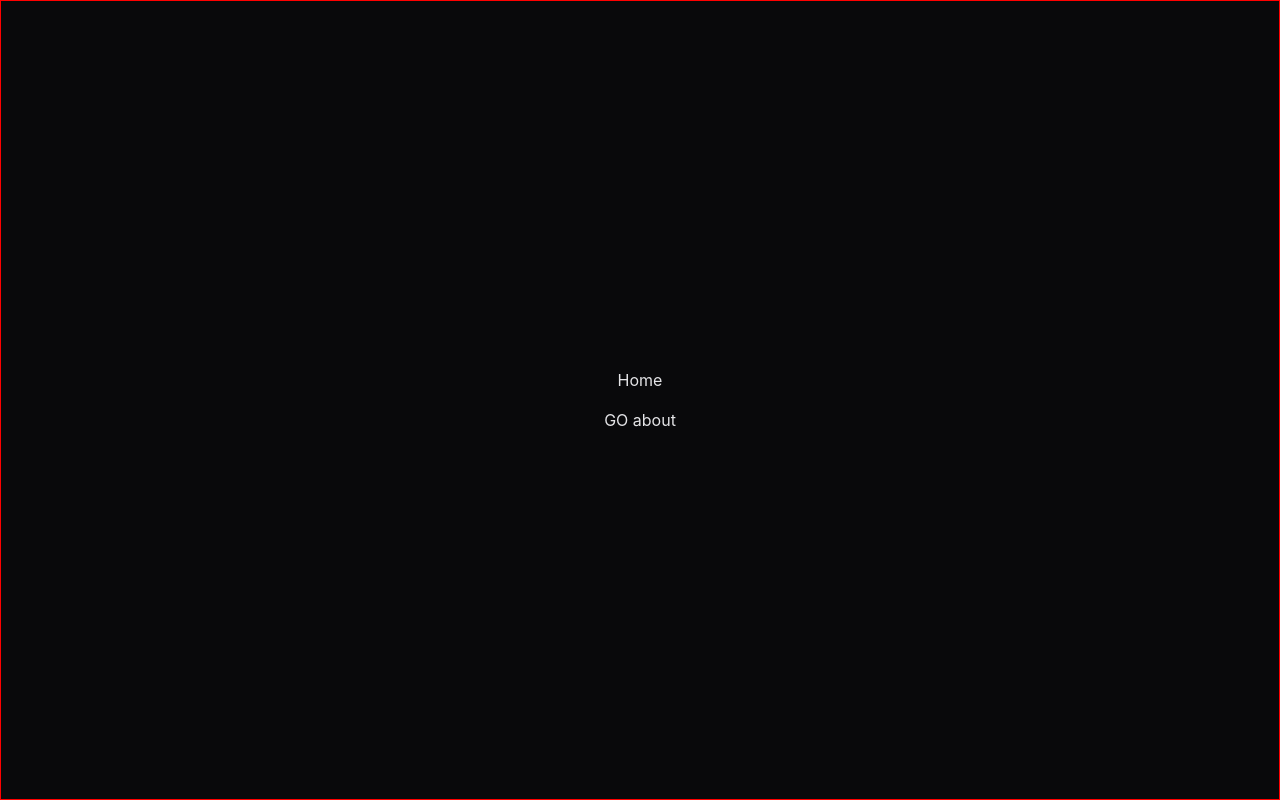
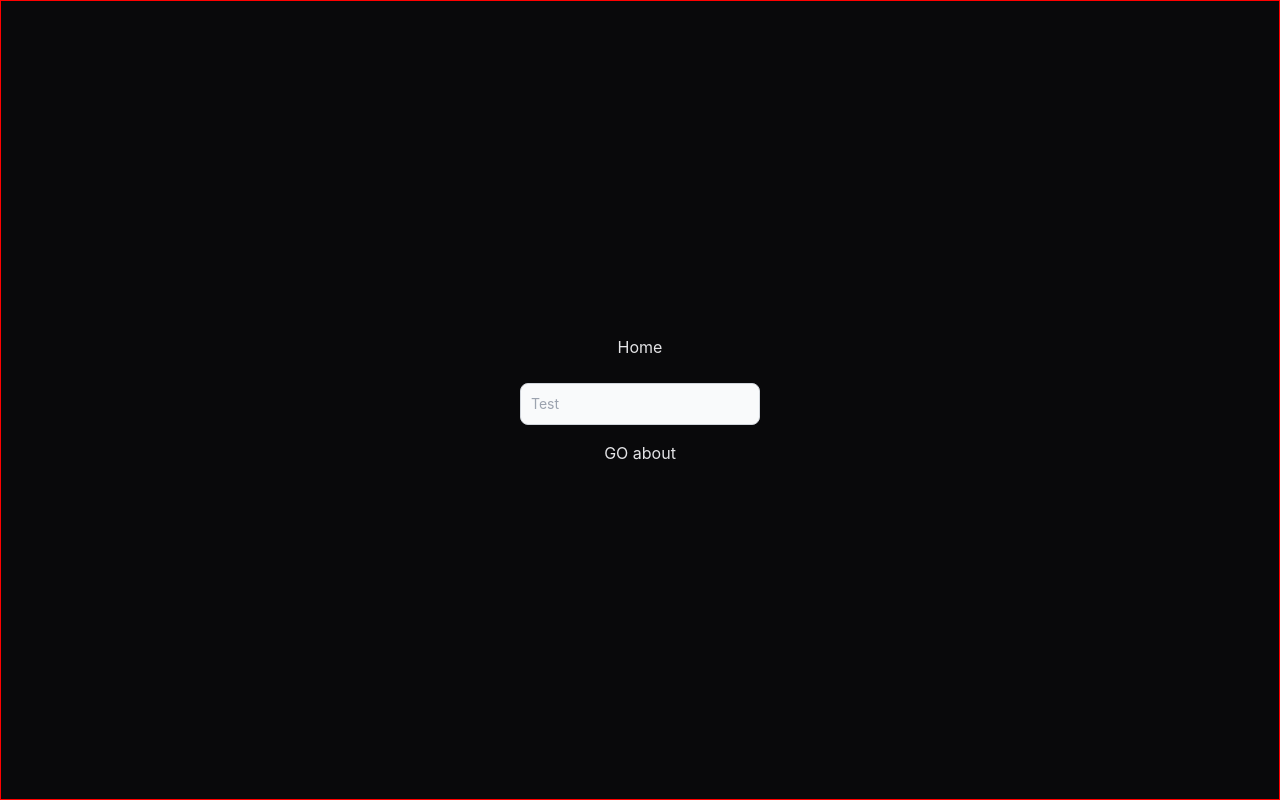
Before and after one commit to Megas-MDN/simple-react-app, a React (Vite) app: page / in a window 1280 px wide. Built offline with nearby package versions, Linux system fonts and the light colour scheme.

Commit message:
feat: Insert input

```diff
--- a/src/App.tsx
+++ b/src/App.tsx
@@ -9,6 +9,7 @@
 import { Button } from './components/Button';
 import Flex from './components/Flex';
 import FlexCol from './components/FlexCol';
+import InputText from './components/InputText';
 
 const router = createBrowserRouter([
   {
@@ -45,6 +46,7 @@
   return (
     <div className={styles.container}>
       <h2>Home</h2>
+      <InputText placeholder='Test' />
       <button onClick={() => navigate('/about')}>GO about</button>
     </div>
   );
--- /dev/null
+++ b/src/components/InputText.tsx
@@ -0,0 +1,47 @@
+import React from 'react';
+
+interface IInputText {
+  placeholder?: string;
+  label?: string;
+  text?: string;
+  labelStyles?: string;
+  htmlFor?: string;
+  ariaDescribedby?: string;
+  inputStyles?: string;
+  type?: string;
+  onChange?: (e: React.ChangeEvent<HTMLInputElement>) => void;
+}
+
+const InputText = ({
+  placeholder,
+  label,
+  text,
+  labelStyles = '',
+  htmlFor,
+  ariaDescribedby,
+  inputStyles = '',
+  type = 'text',
+  onChange,
+}: IInputText) => {
+  return (
+    <div>
+      <label
+        htmlFor={htmlFor || 'helper-text'}
+        className={`block mb-2 text-sm font-medium ${labelStyles}`}
+      >
+        {label}
+      </label>
+      <input
+        type={type}
+        id={htmlFor || 'helper-text'}
+        aria-describedby={ariaDescribedby || 'helper-text-explanation'}
+        className={`bg-gray-50 border border-gray-300 text-gray-900 text-sm rounded-lg focus:ring-blue-500 focus:border-blue-500 block w-full p-2.5  dark:bg-gray-700 dark:border-gray-600 dark:placeholder-gray-400 dark:text-white dark:focus:ring-blue-500 dark:focus:border-blue-500 ${inputStyles}`}
+        placeholder={placeholder || 'name@flowbite.com'}
+        value={text}
+        onChange={onChange}
+      />
+    </div>
+  );
+};
+
+export default InputText;
```
